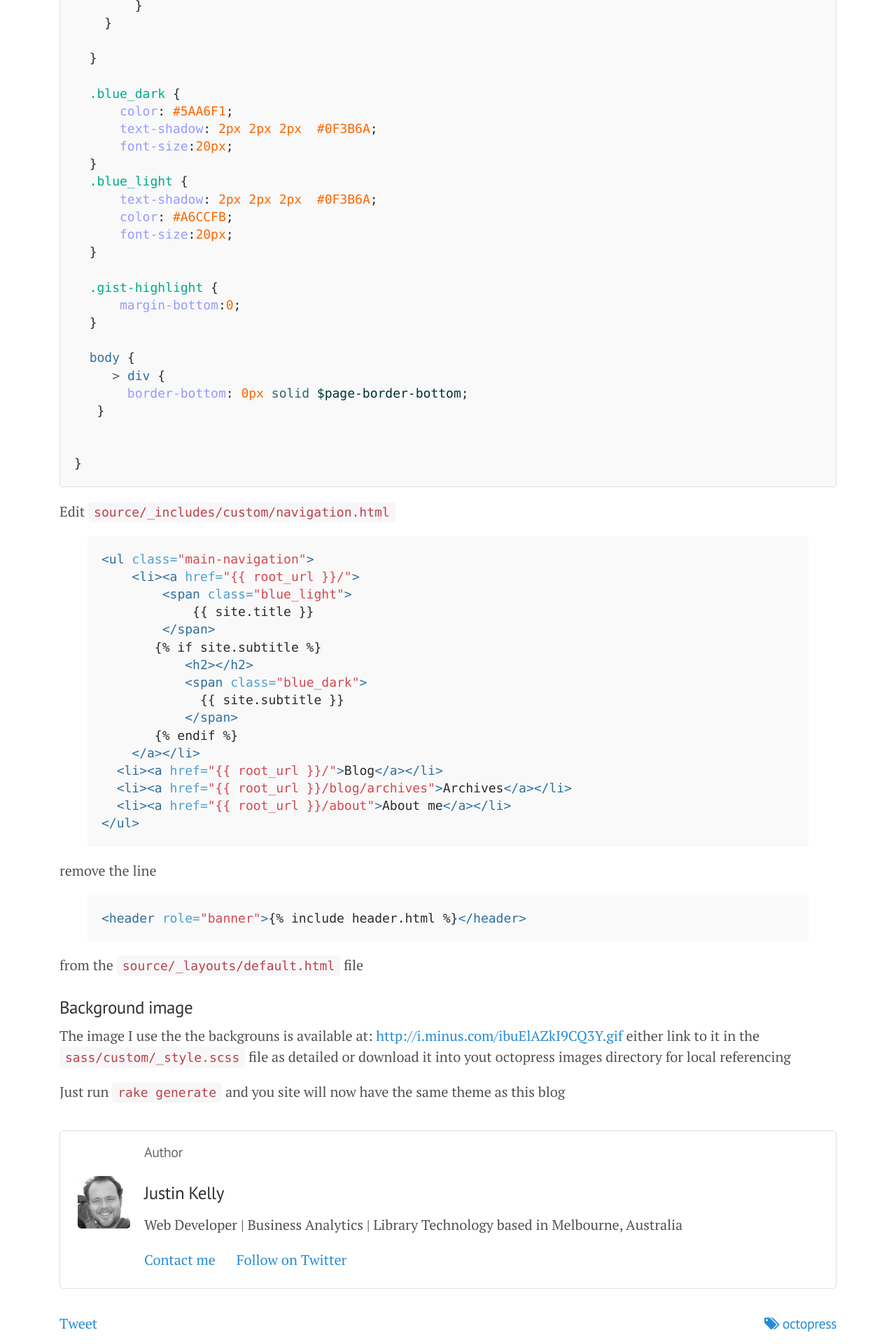
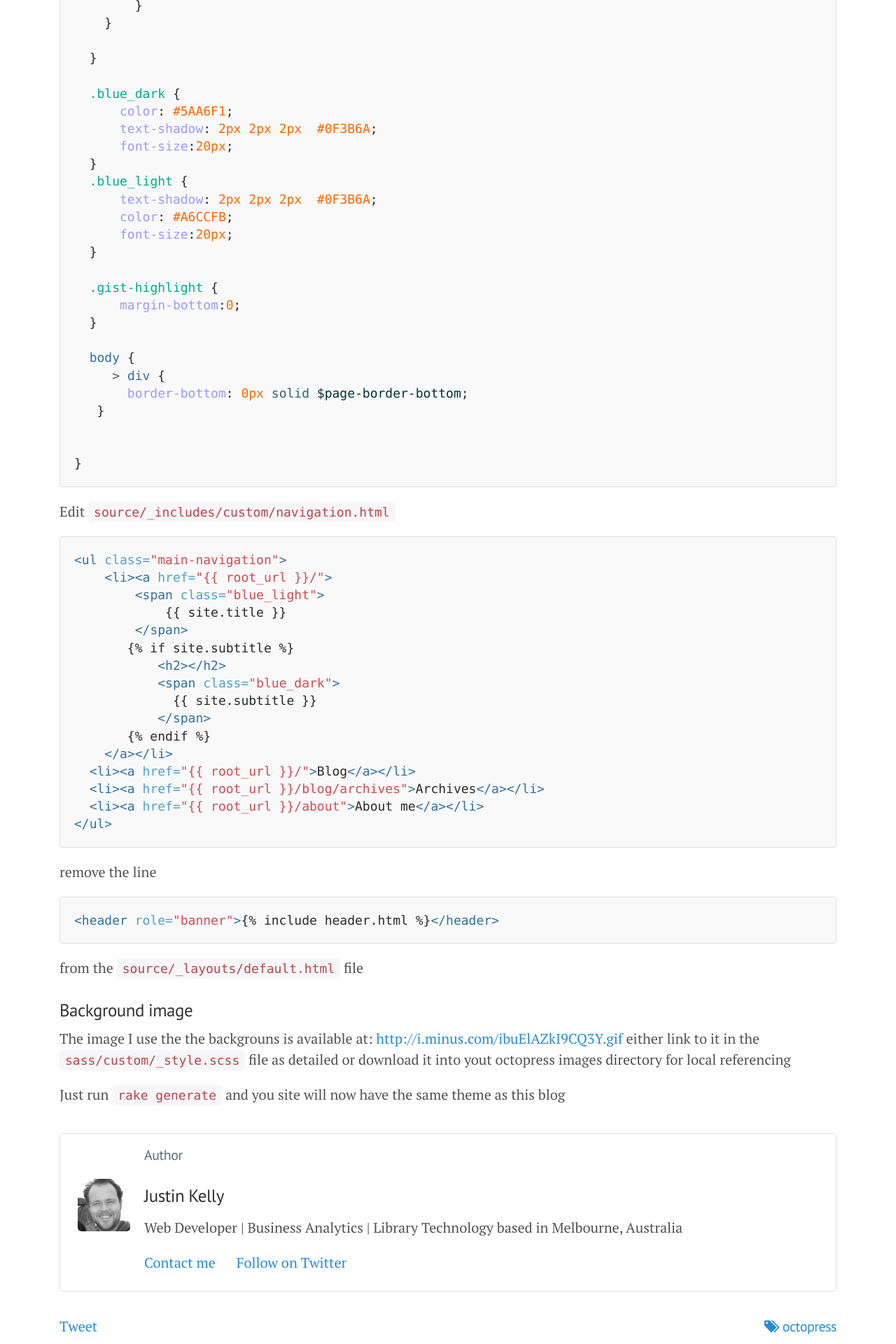
Before and after one commit to justinkelly/justinkelly.github.io, a Jekyll site: the page built from _posts/2012-08-16-octopress-theme.markdown, in a window 1280 px wide. Shown: the part 2265-4185 px from the top of the page at 70% size. Built offline with Jekyll 4.4.1, drawn with Linux system fonts in a browser that asks for light colours; nearby versions of some CDN libraries; comment, search, counter and statistics services are not loaded.

Commit message:
Update 2012-08-16-octopress-theme.markdown

````diff
--- a/_posts/2012-08-16-octopress-theme.markdown
+++ b/_posts/2012-08-16-octopress-theme.markdown
@@ -110,8 +110,8 @@
 
 Edit `source/_includes/custom/navigation.html`
 
-{% highlight html%}
 {% raw %}
+``` html
 <ul class="main-navigation">
     <li><a href="{{ root_url }}/">
         <span class="blue_light">
@@ -128,16 +128,16 @@
   <li><a href="{{ root_url }}/blog/archives">Archives</a></li>
   <li><a href="{{ root_url }}/about">About me</a></li>
 </ul>
+```
 {% endraw %}
-{% endhighlight %}
 
 remove the line
 
-{% highlight html%}
 {% raw %}
+``` html
 <header role="banner">{% include header.html %}</header>
+```
 {% endraw %}
-{% endhighlight %}
 
 from the `source/_layouts/default.html` file
 
````
